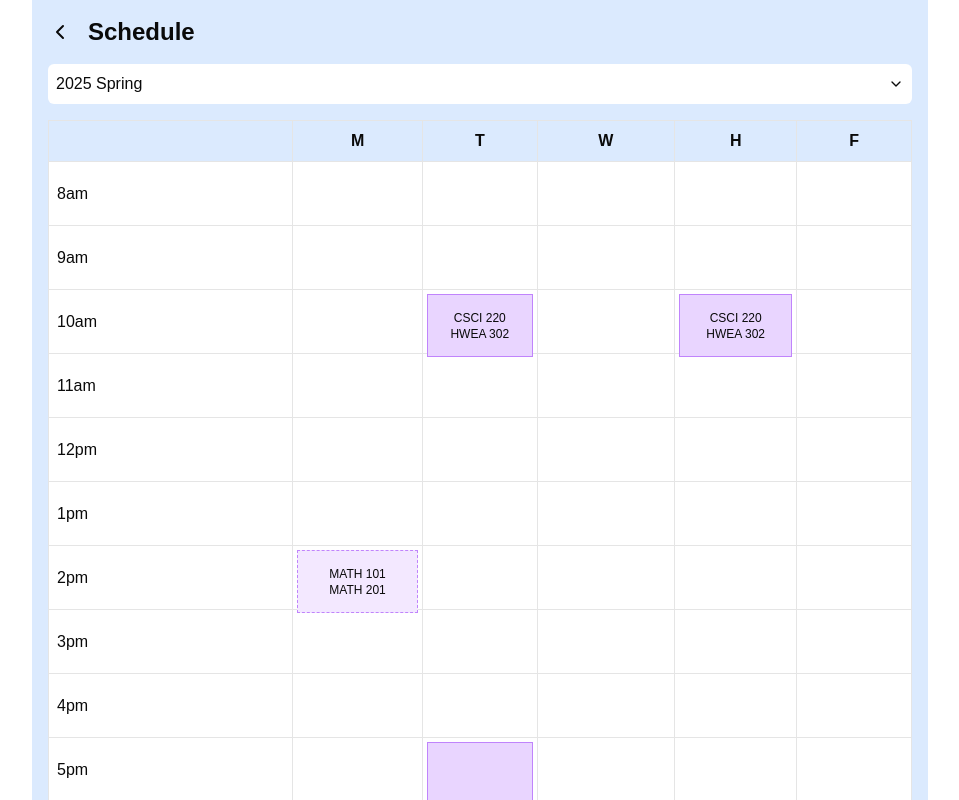
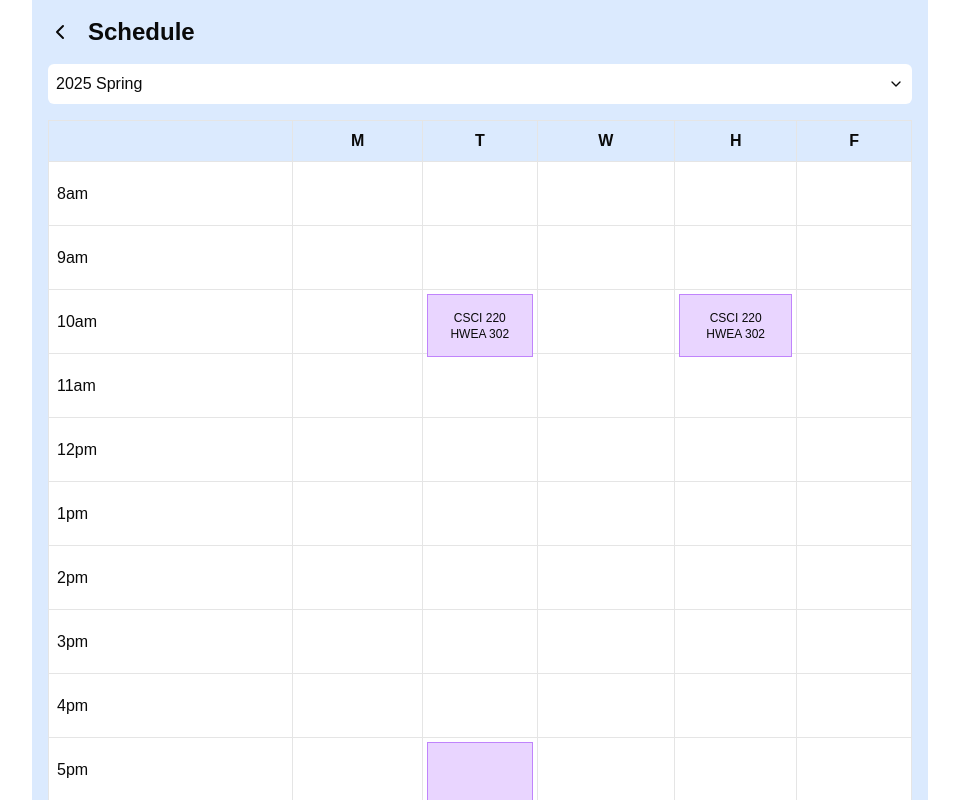
Before and after one commit to DanielleD7/Zero-Seats-Remaining, a Next.js app: page /schedule in a window 1280 px wide. Shown: the top 800 px of the page, without its empty margins (160-1119 px from the left). Built offline with nearby package versions, Linux system fonts and the light colour scheme.

Commit message:
Update page.tsx
Added a reminder comment and commented out the MATH 201 class

```diff
--- a/src/app/schedule/page.tsx
+++ b/src/app/schedule/page.tsx
@@ -14,12 +14,13 @@ type Class = {
 
 const semesters = ['2025 Spring', '2025 Fall', '2026 Spring', '2026 Fall']
 
+// The class blocks do not work right. Try to change it to allow 5-minute intervals.
 const classes: Class[] = [
   { name: 'CSCI 220', room: 'HWEA 302', day: 'T', startTime: 10, endTime: 11, isWaitlisted: false },
   { name: 'CSCI 220', room: 'HWEA 302', day: 'H', startTime: 10, endTime: 11, isWaitlisted: false },
   { name: 'CSIS 690', room: 'HWEA 300', day: 'T', startTime: 17, endTime: 20, isWaitlisted: false },
-  { name: 'MATH 101', room: 'MATH 201', day: 'M', startTime: 14, endTime: 15, isWaitlisted: true },
 ]
+//   { name: 'MATH 101', room: 'MATH 201', day: 'M', startTime: 14, endTime: 15, isWaitlisted: true },
 
 export default function Schedule() {
   const [selectedSemester, setSelectedSemester] = useState(semesters[0])
```
